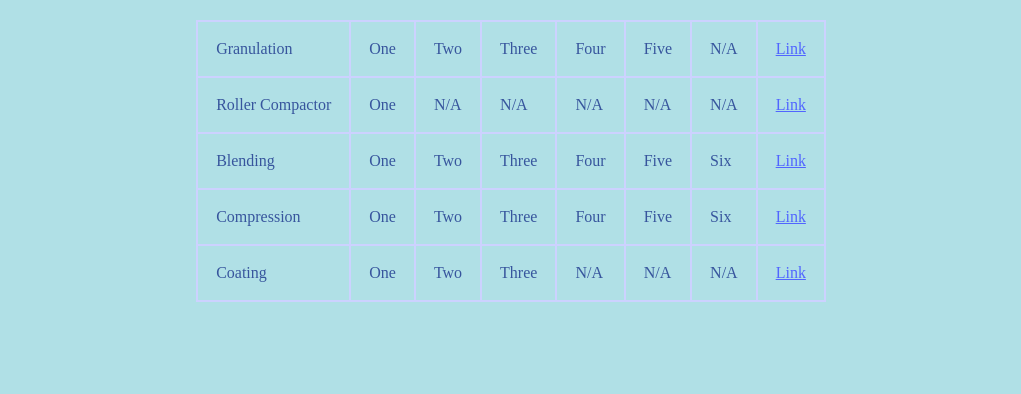
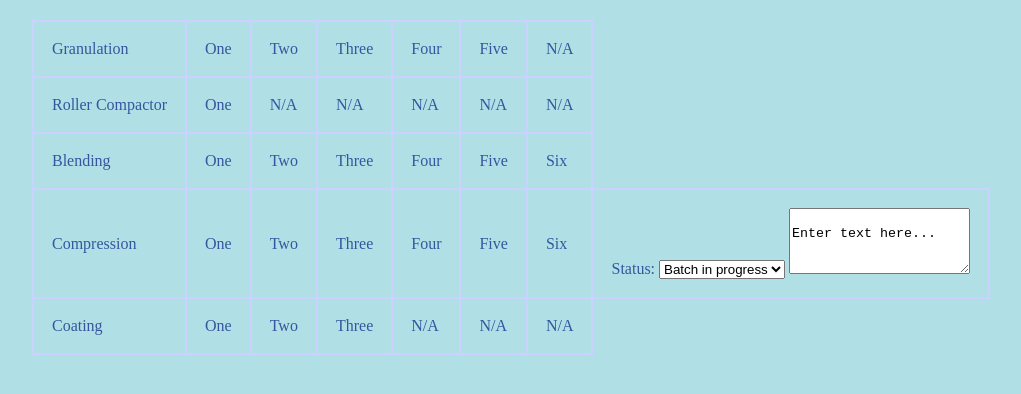
Before and after one commit to StuurmanX/Production-, a plain HTML site: page index.html in a window 1280 px wide. Shown: the whole page, without its empty margins (129-1150 px from the left). Drawn offline with Linux system fonts and the light colour scheme.

Commit message:
Update index.html

```diff
--- a/index.html
+++ b/index.html
@@ -13,9 +13,7 @@
                     <td>Four</td>
                     <td>Five</td>
                     <td>N/A</td>
-                    <td>
-                      <a href="#link">Link</a>
-                    </td>
+
                   </tr>
 
                   <tr id="row-2">
@@ -26,9 +24,7 @@
                     <td>N/A</td>
                     <td>N/A</td>
                     <td>N/A</td>
-                    <td>
-                      <a href="#link">Link</a>
-                    </td>
+
                   </tr>
 
                   <tr id="row-3">
@@ -39,12 +35,10 @@
                     <td>Four</td>
                     <td>Five</td>
                     <td>Six</td>
-                    <td>
-                      <a href="#link">Link</a>
-                    </td>
+
                   </tr>
 
-                  <tr id="row-3">
+                  <tr id="row-4">
                     <td>Compression</td>
                     <td>One</td>
                     <td>Two</td>
@@ -53,10 +47,20 @@
                     <td>Five</td>
                     <td>Six</td>
                     <td>
-                      <a href="#link">Link</a>
+                      <label for="status">Status:</label>
+                      <select name="status" id="status">
+                        <option value="batch">Batch in progress</option>
+                        <option value="clean">Major clean</option>
+                        <option value="clean">Minor clean</option>
+                        <option value="Maintanance">Maintanance</option>
+                      </select>
+                      <textarea rows="4" cols="20" name="comment" form="usrform">
+                        Enter text here...</textarea>
+
                     </td>
 
-                  <tr id="row-4">
+                  <tr  id="row-5">
+
                     <td>Coating</td>
                     <td>One</td>
                     <td>Two</td>
@@ -64,9 +68,7 @@
                     <td>N/A</td>
                     <td>N/A</td>
                     <td>N/A</td>
-                    <td>
-                      <a href="#link">Link</a>
-                    </td>
+
                   </tr>
                 </tbody>
               </table>
```
